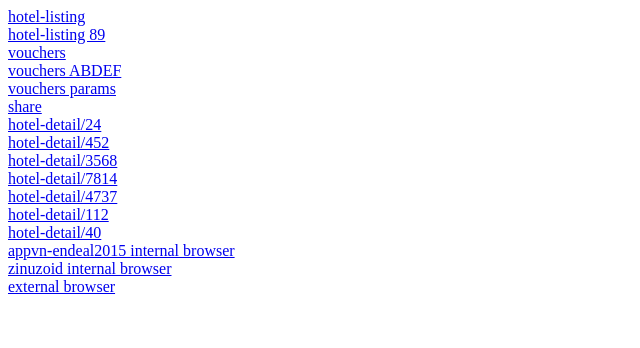
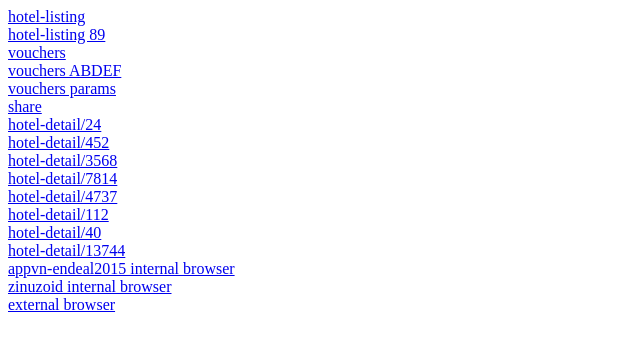
Before and after one commit to zinuzoid/zinuzoid.github.io, a plain HTML site: page hq.html in a window 1280 px wide. Shown: the whole page, without its empty margins (0-640 px from the left). Drawn offline with Linux system fonts and the light colour scheme.

Commit message:
Update hq.html

```diff
--- a/hq.html
+++ b/hq.html
@@ -18,6 +18,7 @@
 <a href="hotelquickly://page/hotel-detail/4737">hotel-detail/4737</a>
 <a href="hotelquickly://page/hotel-detail/112">hotel-detail/112</a>
 <a href="hotelquickly://page/hotel-detail/40">hotel-detail/40</a>
+<a href="hotelquickly://page/hotel-detail/13744">hotel-detail/13744</a>
 <a href="hotelquickly://browser/http://get.hotelquickly.com/appvn-endeal2015">appvn-endeal2015 internal browser</a>
 <a href="hotelquickly://browser/http://zinuzoid.github.io/hq.html">zinuzoid internal browser</a>
 <a href="http://get.hotelquickly.com/deal/">external browser</a>
```
